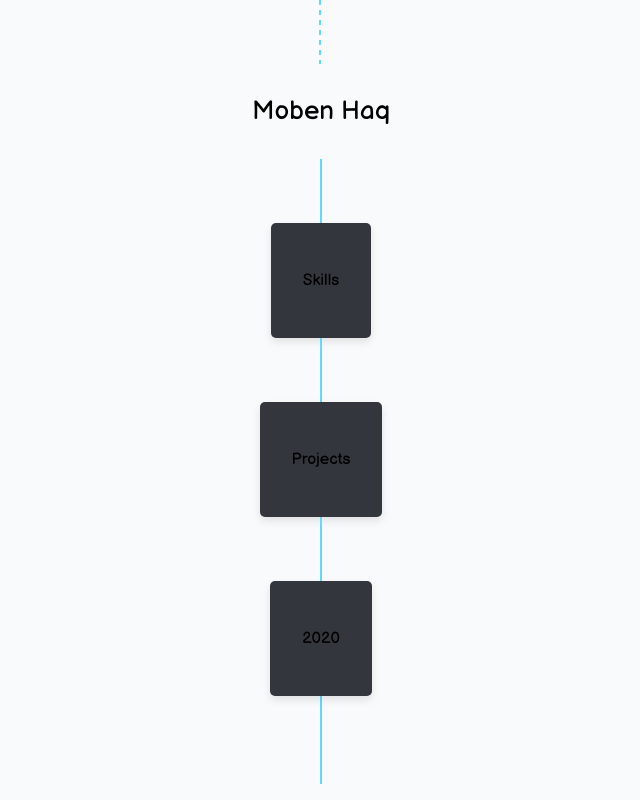
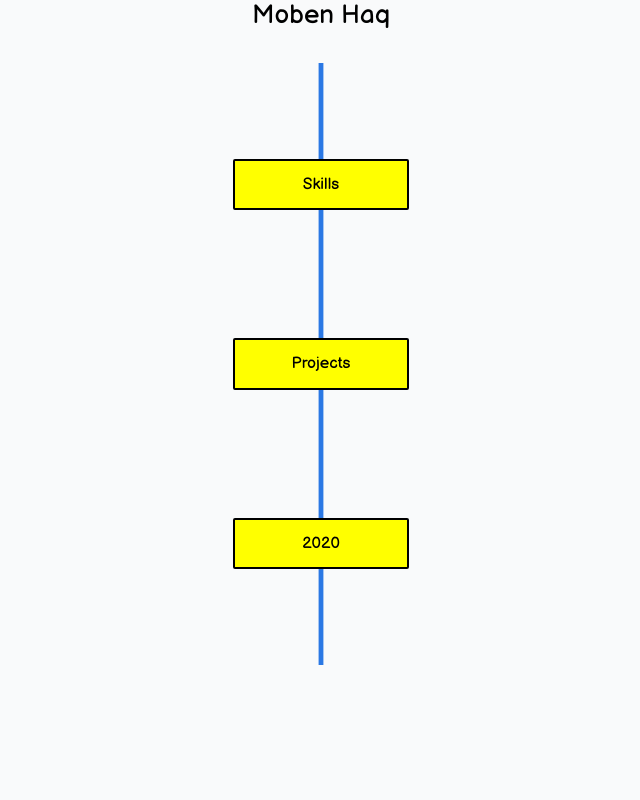
Before and after one commit to mobenh/portfolio_rev2, a React (Create React App) app: page / in a window 1280 px wide. Shown: the whole page, without its empty margins (319-959 px from the left). Built offline with nearby package versions, Linux system fonts and the light colour scheme.

Commit message:
adding roadmap line

```diff
--- a/src/App.css
+++ b/src/App.css
@@ -4,27 +4,13 @@
   min-height: 100%;
 }
 
-
-html, body, #root {
+html,
+body,
+#root {
   height: 100%;
   margin: 0;
   padding: 0;
-  background-color:rgb(249 250 251);
-}
-
-.dashed-line-section {
-  display: flex;
-  flex-direction: column;
-  align-items: center;
-  margin-bottom: 2rem;
-}
-
-.dashed-line {
-  left: 50%;
-  transform: translateX(-50%);
-  height: 4rem;
-  width: 2px;
-  background-image: repeating-linear-gradient(180deg, #61dafb, #61dafb 5px, transparent 5px, transparent 10px);
+  background-color: rgb(249 250 251);
 }
 
 .name {
@@ -38,35 +24,28 @@ html, body, #root {
   display: flex;
   flex-direction: column;
   align-items: center;
+  overflow: hidden;
 }
 
-.roadmap::before {
-  content: "";
+.roadmap-line {
   position: absolute;
   top: 0;
   left: 50%;
   transform: translateX(-50%);
-  width: 2px;
-  height: calc(100% + 3vmin);
-  background-color: #61dafb;
 }
 
 .milestone {
   position: relative;
-  padding: 2rem;
-  background-color: #33363c;
+  width: 172.3px;
+  height: 47.3px;
+  background-color: rgb(255, 255, 0);
+  border-radius: 2px;
+  border-color: rgb(0, 0, 0);
+  border-width: 2.7px;
+  border-style: solid;
   margin: 2rem 0;
-  border-radius: 5px;
-  box-shadow: 0 4px 8px rgba(0, 0, 0, 0.1);
+  display: flex;
+  align-items: center;
+  justify-content: center;
+  margin: 4rem 0;
 }
-
-.milestone:not(:last-child)::after {
-  content: "";
-  position: absolute;
-  top: 100%;
-  left: 50%;
-  transform: translateX(-50%);
-  width: 2px;
-  height: 4rem;
-  background-color: #61dafb;
-}
--- a/src/App.js
+++ b/src/App.js
@@ -1,31 +1,36 @@
+import React from 'react';
 import './App.css';
 
+function RoadmapLine({ milestones }) {
+  return (
+    <svg className="roadmap-line" viewBox={`0 0 100 ${milestones.length * 100}`}>
+      {milestones.map((_, index) => (
+        <line x1="50" y1={index * 100} x2="50" y2={(index + 1) * 100} stroke="rgb(43,120,228)" strokeWidth=".75"/>
+      ))}
+    </svg>
+  );
+}
+
+function Milestone({ title }) {
+  return (
+    <div className="milestone">
+      <p>{title}</p>
+    </div>
+  );
+}
+
 function App() {
+  const milestones = ['Skills', 'Projects', '2020']; // This can be a state or derived from props
+
   return (
     <div className="App">
-
-      <div className="dashed-line-section">
-        <div className="dashed-line"></div>
-      </div>
-
       <div className="name">Moben Haq</div>
 
       <div className="roadmap">
-        <div className="milestone">
-          <p>Skills</p>
-        </div>
-
-        <div className="milestone">
-          <p>Projects</p>
-        </div>
-
-        <div className="milestone">
-          <p>2020</p>
-        </div>
+        <RoadmapLine milestones={milestones} />
+        {milestones.map(m => <Milestone key={m} title={m} />)}
       </div>
     </div>
-
-
   );
 }
 
```
